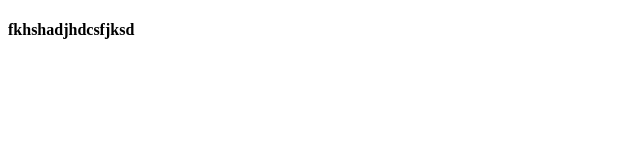
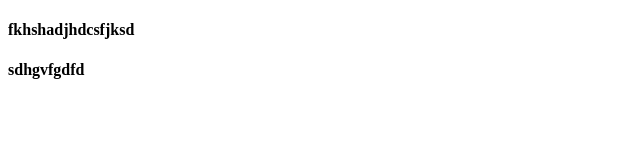
Before and after one commit to Harsh-Thaker007/DEMO-, a plain HTML site: page login.html in a window 1280 px wide. Shown: the whole page, without its empty margins (0-640 px from the left). Drawn offline with Linux system fonts and the light colour scheme.

Commit message:
new rebase 1

```diff
--- a/login.html
+++ b/login.html
@@ -8,5 +8,6 @@
 </head>
 <body>
     <h4>fkhshadjhdcsfjksd</h4>
+    <h4>sdhgvfgdfd</h4>
 </body>
 </html>
```
